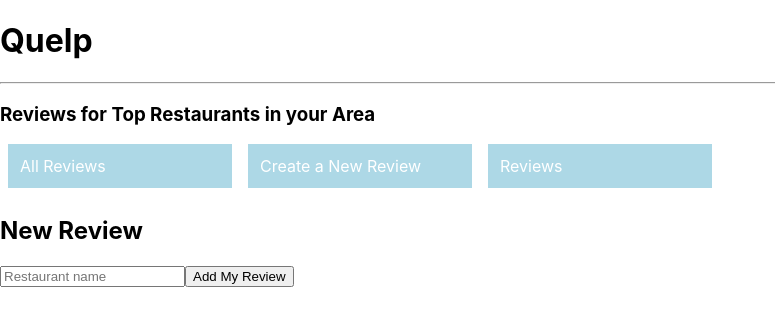
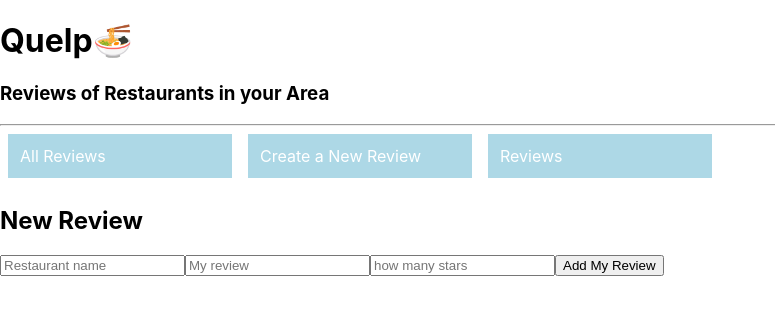
Before and after one commit to ssvana83/quelp, a React (Create React App) app: page /reviews/new in a window 1280 px wide. Shown: the top 326 px of the page, without its empty margins (0-775 px from the left). Built offline with nearby package versions, Linux system fonts and the light colour scheme; no server answers.

Commit message:
added header

```diff
--- a/src/Components/App.js
+++ b/src/Components/App.js
@@ -8,6 +8,7 @@ import NewReviewForm from './NewReviewForm';
 import Review from './Review';
 import ReviewsList from './ReviewsList';
 import Navbar from './Navbar';
+import Header from './Header';
 
 
 
@@ -23,9 +24,9 @@ function App() {
 
   return (
     <div className="App">
-      <h1>Quelp</h1>
+      <Header />
+      <h3>Reviews of Restaurants in your Area</h3>
       <hr />
-      <h3>Reviews for Top Restaurants in your Area</h3>
       <Router>
           <Navbar />
           <Switch>
--- /dev/null
+++ b/src/Components/Header.js
@@ -0,0 +1,15 @@
+import React from "react";
+
+function Header() {
+  return (
+    <header>
+      <h1>Quelp
+        <span className="logo" role="img">
+          🍜
+        </span>
+      </h1>
+    </header>
+  );
+}
+
+export default Header;
--- a/src/Components/Navbar.js
+++ b/src/Components/Navbar.js
@@ -17,27 +17,18 @@ function Navbar() {
       <NavLink
         to="/"
         style={linkStyles}
-        activestyle={{
-        background: "darkblue",
-        }}
       >
         All Reviews
       </NavLink>
       <NavLink
         to="reviews/new"
         style={linkStyles}
-        activestyle={{
-        background: "darkblue",
-        }}
       >
         Create a New Review
       </NavLink>
       <NavLink
         to="reviews/:id"
         style={linkStyles}
-        activestyle={{
-        background: "darkblue",
-        }}
       > Reviews
       </NavLink>
     </div>
--- a/src/Components/NewReviewForm.js
+++ b/src/Components/NewReviewForm.js
@@ -1,11 +1,46 @@
-import React from 'react';
+import React, { useState } from 'react';
 
-function NewReviewForm() {
+const BASE_URL= "https://quelp.onrender.com/reviews"
+
+const initialNewReview = {
+  restaurant: "",
+  review: "",
+  rating: "",
+  image: "",
+}
+
+function NewReviewForm({ setReviews }) {
+  const [newReview, setNewReview] = useState({initialNewReview});
+
+  function handleChange(e) {
+    setNewReview((currentNewReviewState) => ({
+      ...currentNewReviewState,
+      [e.target.name]: e.target.value,
+    }));
+  }
+
+  function handleSubmit(e) {
+    e.preventDefault(0);
+    fetch(BASE_URL, {
+      method: "POST",
+      headers: {
+        "Content-Type": "application.json"
+      },
+      body: JSON.stringify(newReview)
+    })
+    .then((resp) => resp.json())
+    .then(data => setReviews((currentReviews) => [...currentReviews, data]));
+
+    setNewReview(initialNewReview);
+  }
+
   return (
     <div className="new-review-form">
       <h2>New Review</h2>
-      <form>
-        <input type="text" name="name" placeholder="Restaurant name" />
+      <form onSubmit={handleSubmit}>
+        <input type="text" name="name" placeholder="Restaurant name" onChange={handleChange}/>
+        <input type="text" name="review" placeholder="My review" onChange={handleChange}/>
+        <input type="" name="stars" placeholder="how many stars" onChange={handleChange}/>
         <button type="submit">Add My Review</button>
       </form>
     </div>
--- a/src/Components/Review.js
+++ b/src/Components/Review.js
@@ -18,6 +18,9 @@ function Review({ reviews }) {
       <p>{foundReview.content}</p>
 
 
+
+
+
     </div>
     )
   } else {
--- a/src/Components/ReviewsList.js
+++ b/src/Components/ReviewsList.js
@@ -1,5 +1,6 @@
 import React from 'react';
 import ReviewSummary from './ReviewSummary';
+
 
 
 function ReviewsList({ reviews }) {
```
Also changed, not shown: src/App.css (+0 -20 lines).
